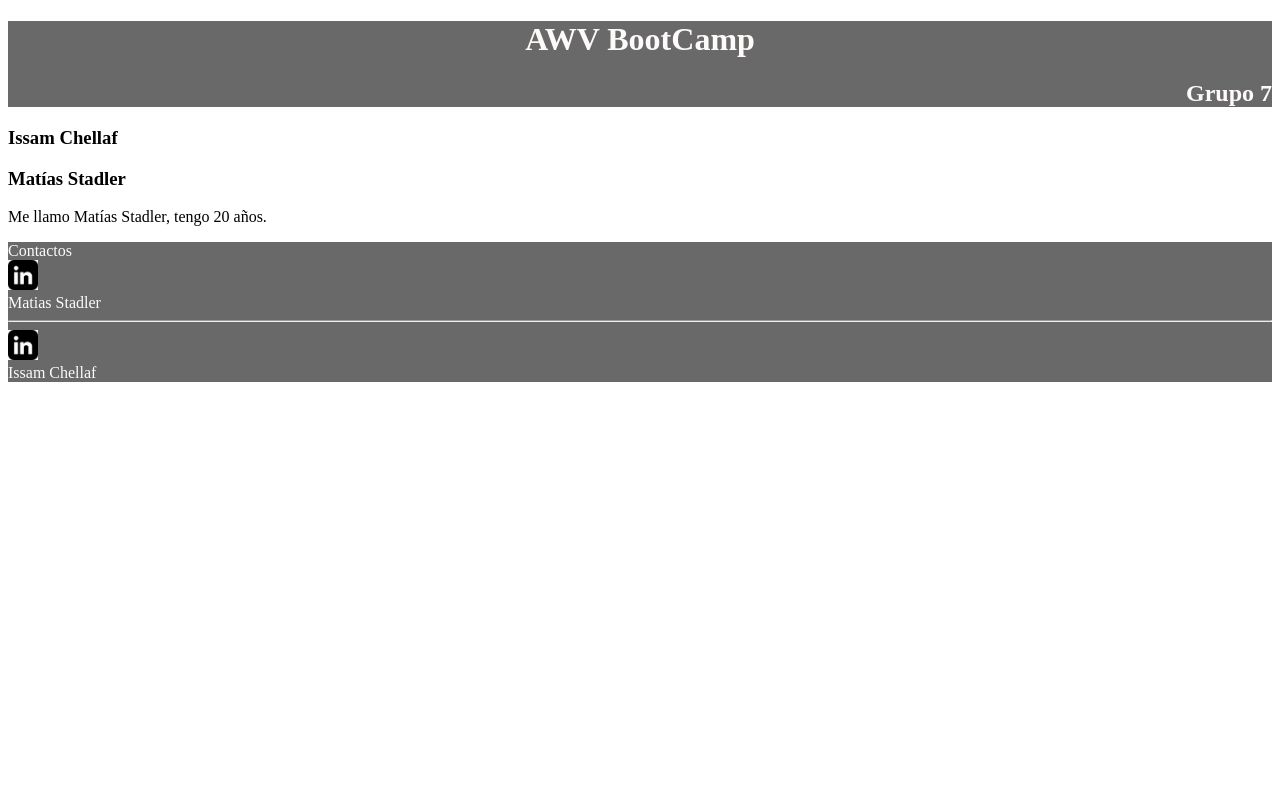
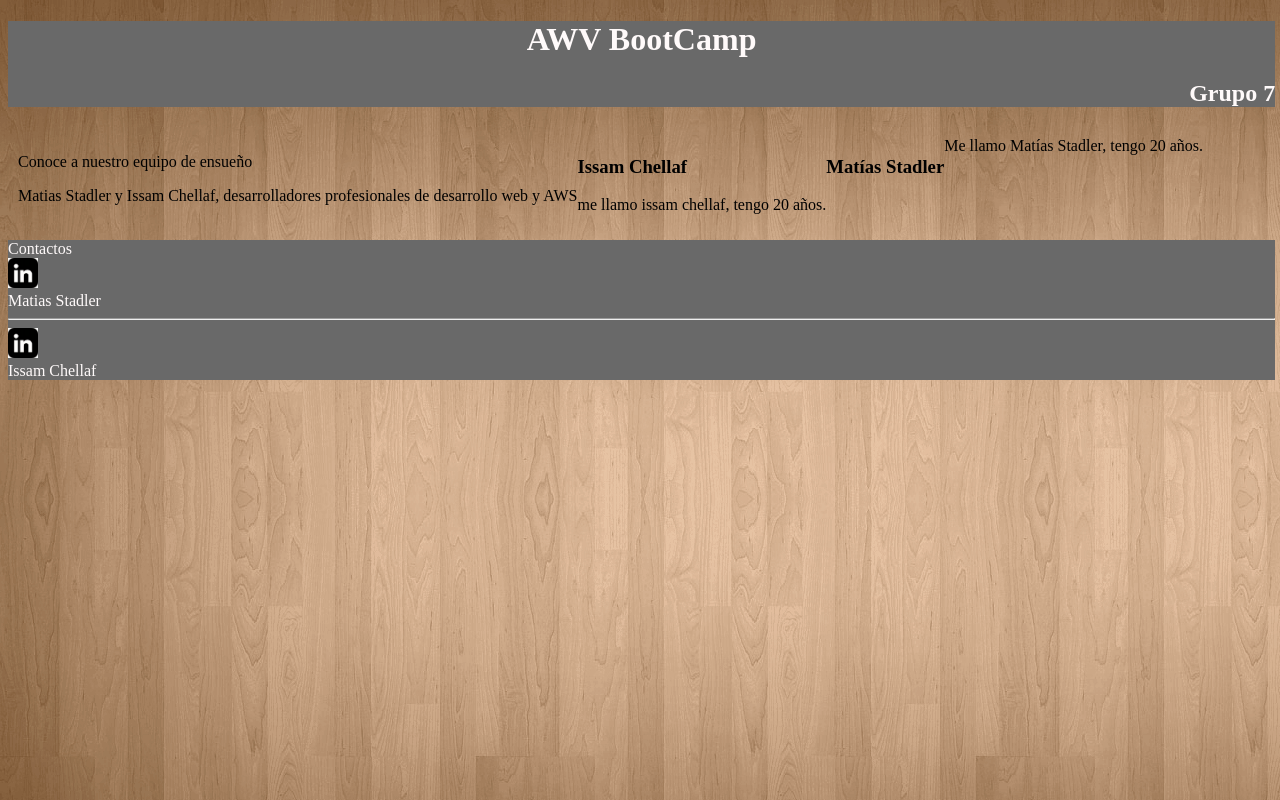
Before and after one commit to Matias-Stadler/Landing-Page, a plain HTML site: page index.html in a window 1280 px wide. Drawn offline with Linux system fonts and the light colour scheme.

Commit message:
second commit

```diff
--- a/css/style.css
+++ b/css/style.css
@@ -5,6 +5,7 @@ header, footer{
 .g7{
     display: flex;
     justify-content: flex-end;
+    text-decoration: dotted;
 }
 .awv{
     display: flex;
@@ -17,3 +18,28 @@ header, footer{
     display: flex;
     flex-direction: column;
 }
+body{
+    background: url('../img/jGlzr.png') repeat-x 0 0 scroll;
+    background-color:#0C0C0C;
+    height:99%;
+    width:99%;
+}
+.div-general{
+    min-height: 75px;
+    height: fit-content;
+    width: 100%;
+    padding-top: 10px;
+    padding-right: 10px;
+    padding-bottom: 10px;
+    padding-left: 10px;
+    display: flex;
+    flex-wrap: wrap;
+    margin-top: 0px;
+    margin-right: auto;
+    margin-bottom: 0px;
+    margin-left: auto;
+    justify-content: flex-start;
+}
+.div-intro{
+    min-height: 75px;
+      }
--- a/index.html
+++ b/index.html
@@ -12,12 +12,20 @@
             <h2 class="g7">Grupo 7</h2>
         </header>
         <main>
-            <p>
+            <div class="div-general">
+                <div class="div-intro">
+                  <p class="text-blk heading-text">
+                    Conoce a nuestro equipo de ensueño
+                  </p>
+                  <p class="text-blk sub-heading-text">
+                    Matias Stadler y Issam Chellaf, desarrolladores profesionales de desarrollo web y AWS </p>
+                </div>
+            <div>
                 <h3>Issam Chellaf</h3>
-                <div>
-
-                </div>
-            </p>
+                <p>
+                    me llamo issam chellaf, tengo 20 años.
+                </p>
+            </div>
             <p>
                 <h3>Matías Stadler</h3>
                 <div>
```
Also changed, not shown: img/jGlzr.png (added).
